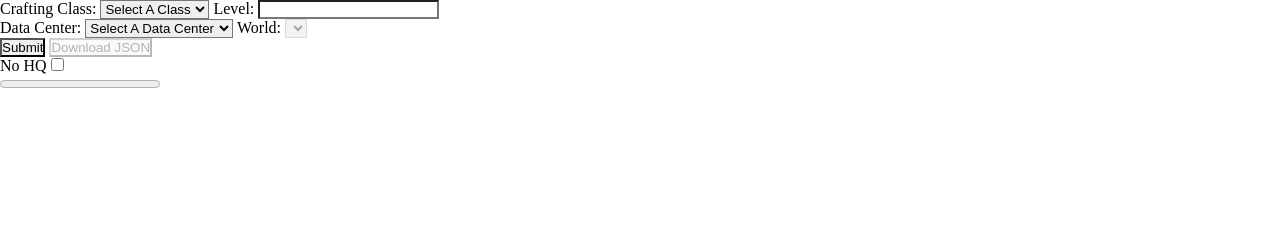
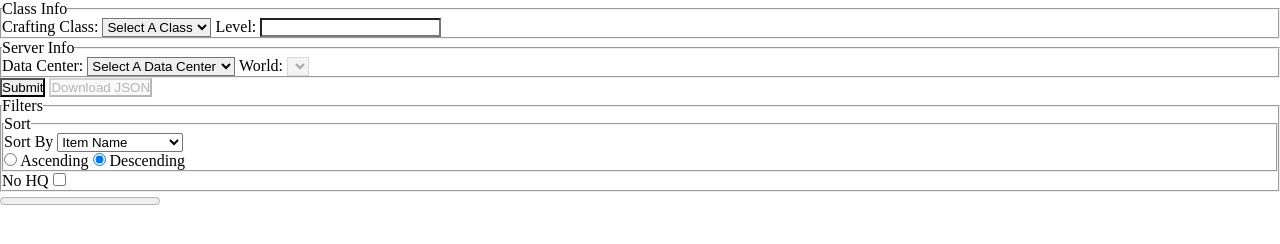
Before and after one commit to SnowLune/WhatCraft, a plain HTML site: page index.html in a window 1280 px wide. Drawn offline with Linux system fonts and the light colour scheme; no server answers.

Commit message:
add fieldsets and filters

```diff
--- a/index.html
+++ b/index.html
@@ -10,34 +10,66 @@
 
 <body>
    <form id="input-form" class="user-input-form">
-      <div>
-         <label for="job">Crafting Class:</label>
+      <fieldset>
+         <legend>Class Info</legend>
+         <label for="class-job">Crafting Class:</label>
          <select id="class-job" name="job" required>
             <option value="">Select A Class</option>
          </select>
 
-         <label for="level">Level:</label>
+         <label for="class-job-level">Level:</label>
          <input type="number" id="class-job-level" name="level" required>
-      </div>
-      <div>
-         <label for="datacenter">Data Center:</label>
+      </fieldset>
+      <fieldset>
+         <legend>Server Info</legend>
+         <label for="dc-select">Data Center:</label>
          <select id="dc-select" name="datacenter" required>
             <option value="">Select A Data Center</option>
          </select>
 
-         <label for="world">World:</label>
+         <label for="world-select">World:</label>
          <select id="world-select" name="world" required disabled></select>
-      </div>
+      </fieldset>
+      <!-- <fieldset>
+         <legend>Other</legend>
+         <label for="days" value="1" min="1" max="28"
+            title="How many days to get market data for">Days:</label>
+         <input type="number" id="days" name="days" required>
+      </fieldset> -->
       <div id="form-buttons">
-         <input type="submit" value="Submit">
+         <input type="submit" value="Submit" id="search-btn">
          <button id="download-btn" disabled>Download JSON</button>
       </div>
    </form>
    <form id="filter-form">
-      <label for="hide-hq"
-         title="Hide items that are primarly sold in high quality">No
-         HQ</label>
-      <input type="checkbox" name="hide-hq" id="hide-high-quality">
+      <fieldset>
+         <legend>Filters</legend>
+         <fieldset>
+            <legend>Sort</legend>
+            <label for="sort-select" title="How items should be sorted">Sort
+               By</label>
+            <select id="sort-select" name="sort-by">
+               <option value="name">Item Name</option>
+               <option value="level">Crafting Level</option>
+               <option value="sale-price">Sale Price</option>
+               <option value="unit-profit">Unit Profit</option>
+               <option value="profitability">Profitability Score</option>
+               <option value="sale-velocity">Sale Velocity</option>
+            </select>
+            <div>
+               <input type="radio" id="sort-order-asc" name="sort-order"
+                  value="ascending">
+               <label for="sort-order-asc">Ascending</label>
+               <input type="radio" id="sort-order-des" name="sort-order"
+                  value="descending" checked>
+               <label for="sort-order-des">Descending</label>
+            </div>
+         </fieldset>
+         <label for="hide-hq"
+            title="Hide items that are primarly sold in high quality">No
+            HQ</label>
+         <input type="checkbox" name="hide-hq" id="hide-high-quality">
+      </fieldset>
    </form>
    <div id="results">
       <div id="progress">
```
